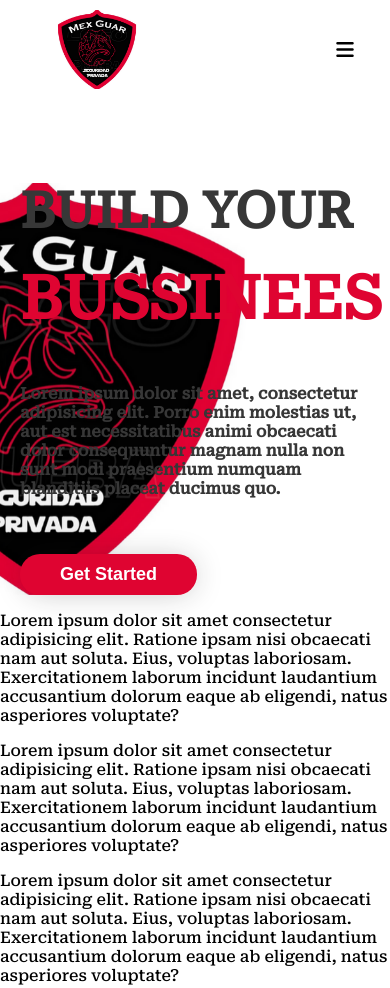
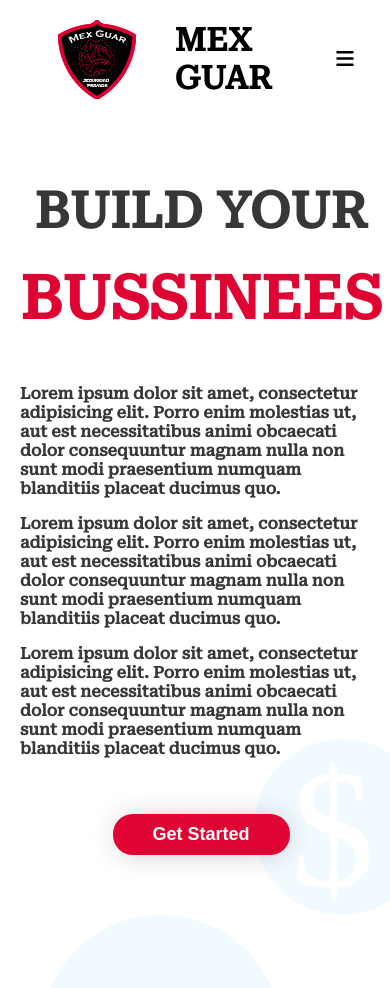
Before and after one commit to Bandu19/Mex_Guard, a website built with webpack: page src/index.html in a window 390 px wide. Shown: the top 988 px of the page. Built offline with nearby package versions, Linux system fonts and the light colour scheme.

Commit message:
HEADER(PRUEBA)

```diff
--- a/src/index.html
+++ b/src/index.html
@@ -20,6 +20,7 @@
         <!--  -->
         <div class="logo">
           <img src="./assets/img/2.png" alt="Seguridad Privada" />
+          <h1>MEX GUAR</h1>
         </div>
         <!--  -->
         <!--  -->
@@ -48,6 +49,18 @@
               <div class="container_info">
                     <h1>BUILD YOUR</h1>
                     <h2>BUSSINEES</h2>
+                    <p>
+                      Lorem ipsum dolor sit amet, consectetur adipisicing elit. Porro enim
+                      molestias ut, aut est necessitatibus animi obcaecati dolor
+                      consequuntur magnam nulla non sunt modi praesentium numquam blanditiis
+                      placeat ducimus quo.
+                    </p>
+                    <p>
+                      Lorem ipsum dolor sit amet, consectetur adipisicing elit. Porro enim
+                      molestias ut, aut est necessitatibus animi obcaecati dolor
+                      consequuntur magnam nulla non sunt modi praesentium numquam blanditiis
+                      placeat ducimus quo.
+                    </p>
                     <p>
                       Lorem ipsum dolor sit amet, consectetur adipisicing elit. Porro enim
                       molestias ut, aut est necessitatibus animi obcaecati dolor
--- a/src/index.js
+++ b/src/index.js
@@ -26,3 +26,11 @@ function mostrar_menu() {
   body.classList.toggle("move_content");
   nav.classList.toggle("move_nav");
 }
+
+window.addEventListener("risize", () => {
+  if (window.innerWidth > 760) {
+    menu.classList.remove("move_content");
+    body.classList.remove("move_content");
+    nav.classList.remove("move_nav");
+  }
+});
--- a/src/styles.css
+++ b/src/styles.css
@@ -157,7 +157,6 @@ header .logo {
 }
 
 .cover .container_info {
-  max-width: 500px;
   margin-top: 20px;
   z-index: 2;
 }
@@ -210,10 +209,12 @@ header .logo {
 .container_vector img {
   position: absolute;
   bottom: 10px;
-  right: 0px;
+  /* right: 0px; */
   width: 700px;
   /*Nuevo*/
   animation: move_vector 6s ease-in-out infinite;
+  /**/
+  transition: all 300ms;
 }
 
 /*Heyframes*/
@@ -229,8 +230,30 @@ header .logo {
     transform: translateY(10px);
   }
 }
+@media screen and (max-width: 931px) {
+  .container_vector img {
+    left: 280px;
+  }
+}
+
 /*MEDIA QUERY*/
 @media screen and (max-width: 837px) {
+  .container_cover {
+    grid-template-columns: 1fr;
+    grid-template-rows: repeat(2, 1fr);
+  }
+
+  .container_info {
+    text-align: center;
+  }
+  .cover .container_info h1 {
+    max-width: none;
+  }
+  .container_vector img {
+    width: 78%;
+    left: 95px;
+  }
+
   .btn__menu {
     display: flex;
   }
@@ -254,4 +277,8 @@ header .logo {
     margin: 20px 0px;
     text-align: center;
   }
+  /* .container_vector img {
+    transform: scale(0);
+    animation: none;
+  } */
 }
```
